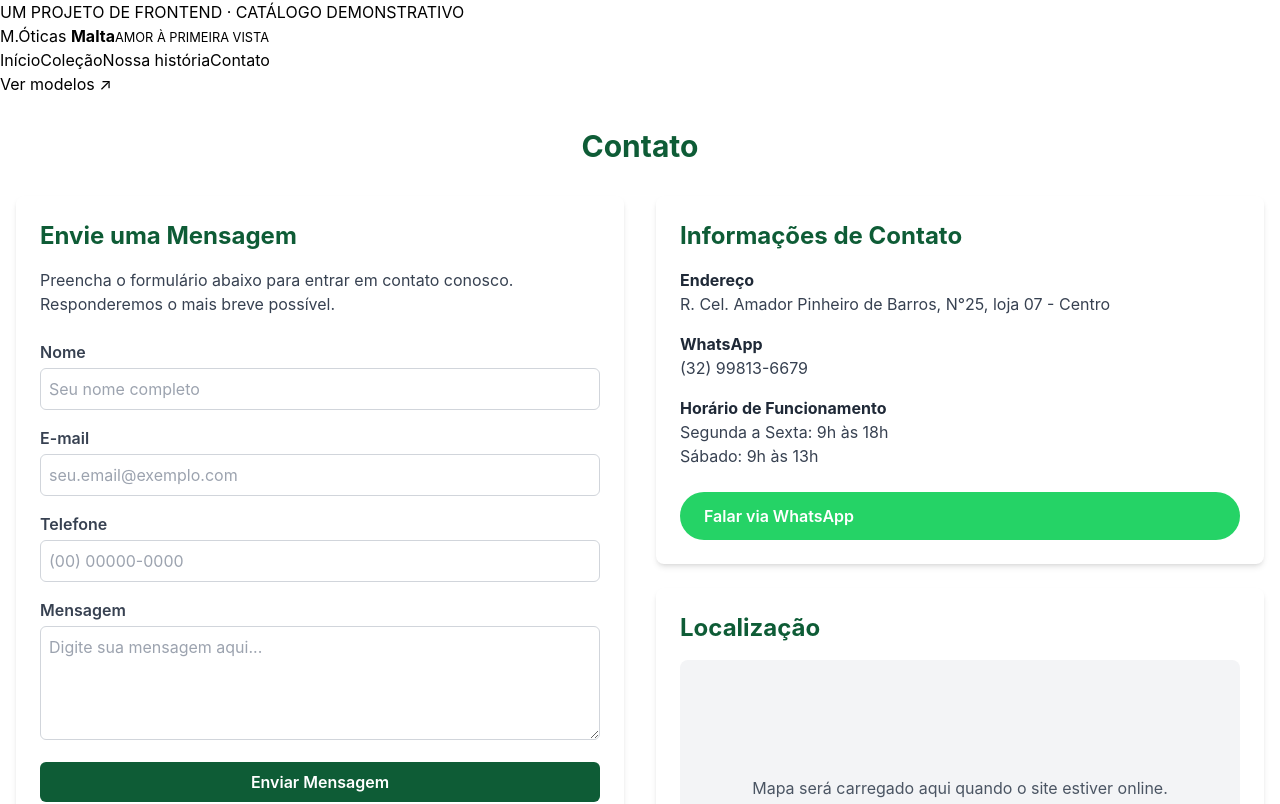
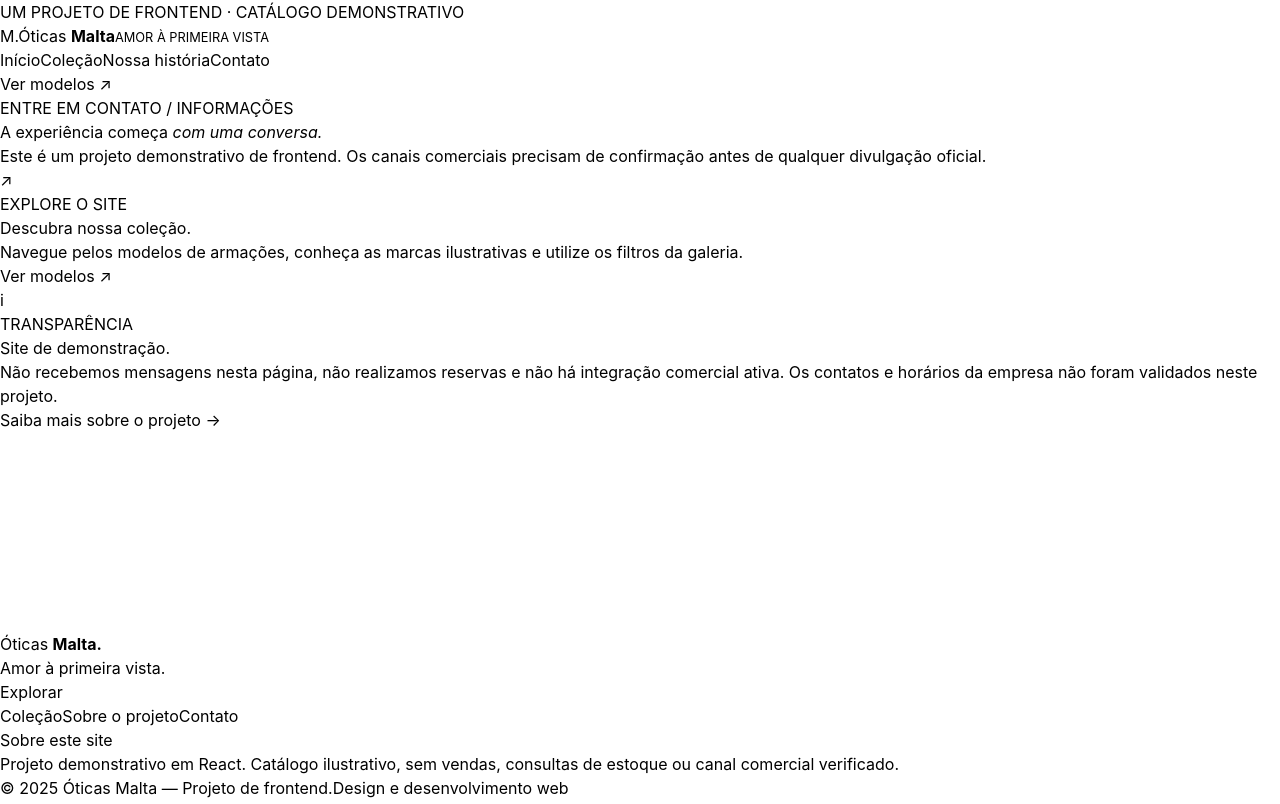
Before and after one commit to Dhaniels1/oticas-malta, a React (Create React App) app: page /oticas-malta/contato in a window 1280 px wide. Shown: the top 804 px of the page. Built offline with nearby package versions, Linux system fonts and the light colour scheme.

Commit message:
style: revisa paginas internas e remove contatos nao verificados

```diff
--- a/src/pages/Contact.js
+++ b/src/pages/Contact.js
@@ -1,128 +1,16 @@
 import React from 'react';
+import { Link } from 'react-router-dom';
 
-/**
- * Página de Contato
- * Permite que os usuários entrem em contato com a Óticas Malta
- */
-const Contact = () => {
-  // Função para formatar a mensagem do WhatsApp
-  const formatWhatsAppMessage = () => {
-    const message = `Olá! Gostaria de mais informações sobre os produtos da Óticas Malta.`;
-    return encodeURIComponent(message);
-  };
-
+export default function Contact() {
   return (
-    <div className="container mx-auto py-8 px-4">
-      <h1 className="text-3xl font-bold text-malta-green text-center mb-8">Contato</h1>
-
-      <div className="grid grid-cols-1 md:grid-cols-2 gap-8">
-        {/* Formulário de Contato */}
-        <div className="bg-white shadow-md rounded-lg p-6">
-          <h2 className="text-2xl font-bold text-malta-green mb-4">Envie uma Mensagem</h2>
-          <p className="text-gray-700 mb-6">
-            Preencha o formulário abaixo para entrar em contato conosco. Responderemos o mais breve possível.
-          </p>
-
-          <form className="space-y-4">
-            <div>
-              <label htmlFor="name" className="block mb-1 font-semibold text-gray-700">Nome</label>
-              <input
-                type="text"
-                id="name"
-                className="w-full p-2 border border-gray-300 rounded-md focus:outline-none focus:ring-2 focus:ring-malta-green"
-                placeholder="Seu nome completo"
-              />
-            </div>
-
-            <div>
-              <label htmlFor="email" className="block mb-1 font-semibold text-gray-700">E-mail</label>
-              <input
-                type="email"
-                id="email"
-                className="w-full p-2 border border-gray-300 rounded-md focus:outline-none focus:ring-2 focus:ring-malta-green"
-                placeholder="seu.email@exemplo.com"
-              />
-            </div>
-
-            <div>
-              <label htmlFor="phone" className="block mb-1 font-semibold text-gray-700">Telefone</label>
-              <input
-                type="tel"
-                id="phone"
-                className="w-full p-2 border border-gray-300 rounded-md focus:outline-none focus:ring-2 focus:ring-malta-green"
-                placeholder="(00) 00000-0000"
-              />
-            </div>
-
-            <div>
-              <label htmlFor="message" className="block mb-1 font-semibold text-gray-700">Mensagem</label>
-              <textarea
-                id="message"
-                rows="4"
-                className="w-full p-2 border border-gray-300 rounded-md focus:outline-none focus:ring-2 focus:ring-malta-green"
-                placeholder="Digite sua mensagem aqui..."
-              ></textarea>
-            </div>
-
-            <button
-              type="submit"
-              className="btn-primary w-full"
-              onClick={(e) => e.preventDefault()} // Previne o envio do formulário
-            >
-              Enviar Mensagem
-            </button>
-          </form>
-        </div>
-
-        {/* Informações de Contato */}
-        <div>
-          <div className="bg-white shadow-md rounded-lg p-6 mb-6">
-            <h2 className="text-2xl font-bold text-malta-green mb-4">Informações de Contato</h2>
-
-            <div className="space-y-4">
-              <div>
-                <h3 className="font-bold text-gray-800">Endereço</h3>
-                <p className="text-gray-700">
-                  R. Cel. Amador Pinheiro de Barros, N°25, loja 07 - Centro
-                </p>
-              </div>
-
-              <div>
-                <h3 className="font-bold text-gray-800">WhatsApp</h3>
-                <p className="text-gray-700">(32) 99813-6679</p>
-              </div>
-
-              <div>
-                <h3 className="font-bold text-gray-800">Horário de Funcionamento</h3>
-                <p className="text-gray-700">Segunda a Sexta: 9h às 18h</p>
-                <p className="text-gray-700">Sábado: 9h às 13h</p>
-              </div>
-            </div>
-
-            <div className="mt-6">
-              <a
-                href={`https://wa.me/5532998136678?text=${formatWhatsAppMessage()}`}
-                target="_blank"
-                rel="noopener noreferrer"
-                className="whatsapp-button w-full text-center block"
-              >
-                Falar via WhatsApp
-              </a>
-            </div>
-          </div>
-
-          <div className="bg-white shadow-md rounded-lg p-6">
-            <h2 className="text-2xl font-bold text-malta-green mb-4">Localização</h2>
-            <div className="bg-gray-100 h-64 rounded-lg flex items-center justify-center">
-              <p className="text-gray-600 text-center p-4">
-                Mapa será carregado aqui quando o site estiver online.
-              </p>
-            </div>
-          </div>
-        </div>
-      </div>
+    <div className="malta-contact-page">
+      <section className="malta-interior-hero">
+        <div className="malta-container"><p className="malta-overline">ENTRE EM CONTATO / INFORMAÇÕES</p><h1>A experiência começa <em>com uma conversa.</em></h1><p>Este é um projeto demonstrativo de frontend. Os canais comerciais precisam de confirmação antes de qualquer divulgação oficial.</p></div>
+      </section>
+      <section className="malta-container malta-simple-grid">
+        <article className="malta-contact-card"><span className="malta-card-icon">↗</span><p className="malta-overline">EXPLORE O SITE</p><h2>Descubra nossa coleção.</h2><p>Navegue pelos modelos de armações, conheça as marcas ilustrativas e utilize os filtros da galeria.</p><Link className="malta-btn malta-btn-gold" to="/galeria">Ver modelos ↗</Link></article>
+        <article className="malta-contact-card soft"><span className="malta-card-icon">i</span><p className="malta-overline">TRANSPARÊNCIA</p><h2>Site de demonstração.</h2><p>Não recebemos mensagens nesta página, não realizamos reservas e não há integração comercial ativa. Os contatos e horários da empresa não foram validados neste projeto.</p><Link to="/sobre" className="malta-more-link">Saiba mais sobre o projeto →</Link></article>
+      </section>
     </div>
   );
-};
-
-export default Contact;
+}
```
